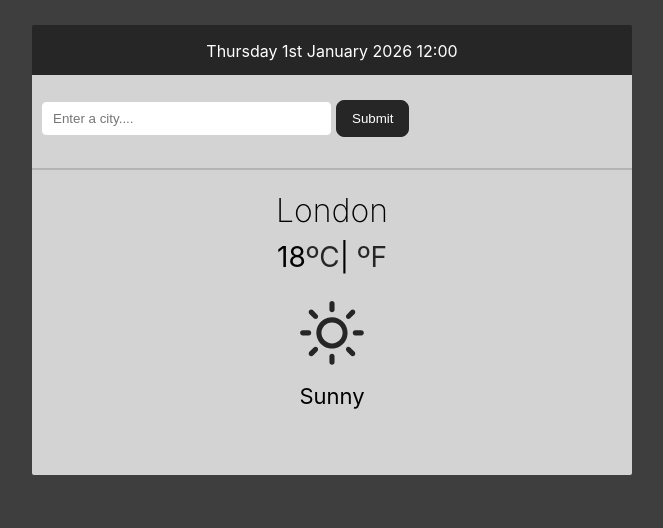
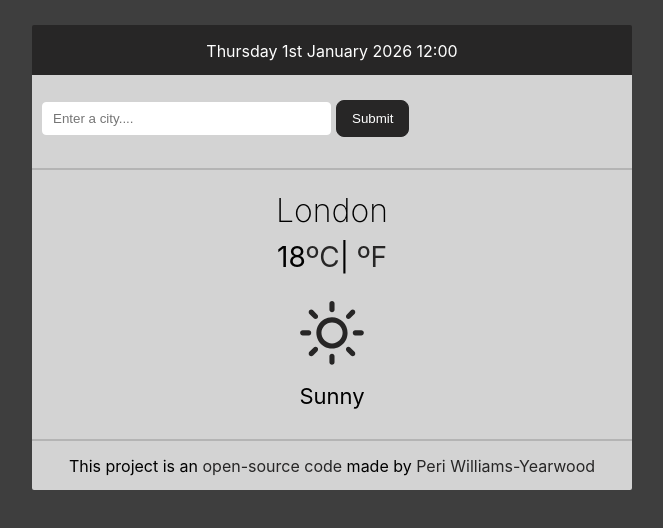
Before and after one commit to Pezza242/my-app, a React (Create React App) app: page / in a window 1280 px wide. Shown: the top 528 px of the page, without its empty margins (308-971 px from the left). Built offline with nearby package versions, Linux system fonts and the light colour scheme.

Commit message:
Added footer and fixed bug
The footer contains the github URL which was part of the tasks to do for my homework

```diff
--- a/src/weather.css
+++ b/src/weather.css
@@ -10,7 +10,7 @@ body {
   border-top: 50px solid rgb(39, 38, 38);
   border-radius: 2px;
   width: 600px;
-  height: 400px;
+  height: 415px;
   margin: 0px auto;
   margin-top: 25px;
 }
@@ -73,3 +73,10 @@ a:hover {
   text-decoration: underline;
   color: blue;
 }
+footer {
+  text-align: center;
+}
+.footer-line {
+  margin-top: 15px;
+  margin-bottom: 15px;
+}
--- a/src/weather.js
+++ b/src/weather.js
@@ -42,7 +42,7 @@ export default function Weather(props) {
         <h1 className="city">{city}</h1>
         <h2 className="current-temperature">
           {temperature}
-          <a className="Celsius" href="/" onClick={temperature}>
+          <a className="Celsius" href="/">
             ºC
           </a>
           |{" "}
@@ -54,6 +54,25 @@ export default function Weather(props) {
           <Animation />
           <p className="icon-description">Sunny</p>
         </div>
+        <hr className="footer-line" />
+        <footer>
+          This project is an{" "}
+          <a
+            href="https://github.com/Pezza242/my-app"
+            target="_blank"
+            rel="noreferrer"
+          >
+            open-source code
+          </a>{" "}
+          made by{" "}
+          <a
+            href="https://github.com/Pezza242"
+            target="_blank"
+            rel="noreferrer"
+          >
+            Peri Williams-Yearwood
+          </a>
+        </footer>
       </div>
     </div>
   );
```
